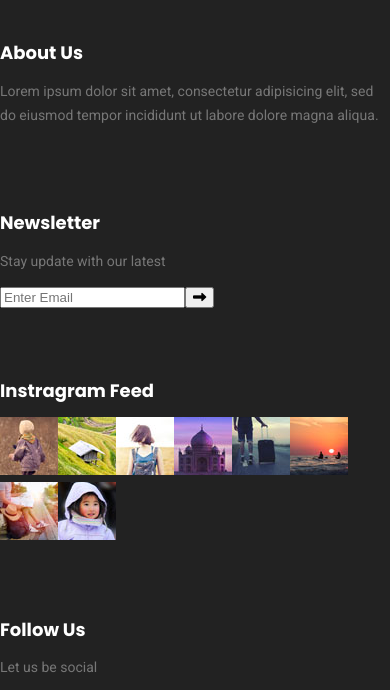
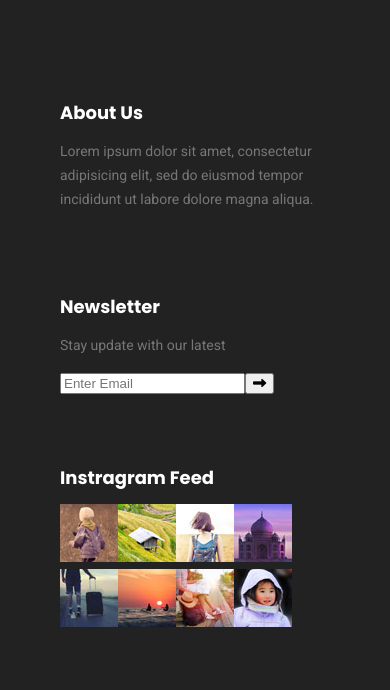
Before and after one commit to rahulbhate/karma, a plain HTML site: page index.html in a window 390 px wide. Shown: the top 690 px of the page. Drawn offline with Linux system fonts and the light colour scheme.

Commit message:
Footer designed as per grid css with media queries

```diff
--- a/index.html
+++ b/index.html
@@ -24,9 +24,8 @@
 
 <body>
     <footer class="footer-area">
-        <div class="footer-inner">
         <div>
-                <h6>About Us</h6>
+            <h6 class="footer-area__h6">About Us</h6>
             <p>
                 Lorem ipsum dolor sit amet, consectetur adipisicing elit, sed do eiusmod tempor incididunt ut labore
                 dolore
@@ -34,60 +33,55 @@
             </p>
         </div>
         <div>
-                <h6>Newsletter</h6>
+            <h6 class="footer-area__h6">Newsletter</h6>
             <p>Stay update with our latest</p>
-                <div class="" id="mc_embed_signup">
-
-                    <form target="_blank" novalidate="true"
-                        action="https://spondonit.us12.list-manage.com/subscribe/post?u=1462626880ade1ac87bd9c93a&amp;id=92a4423d01"
-                        method="get" class="form-inline">
-
-                        <div class="d-flex flex-row">
-
-                            <input class="form-control" name="EMAIL" placeholder="Enter Email"
-                                onfocus="this.placeholder = ''" onblur="this.placeholder = 'Enter Email '" required=""
-                                type="email">
-
-
-                            <button class="click-btn btn btn-default"><i class="fa fa-long-arrow-right"
-                                    aria-hidden="true"></i></button>
-                            <div style="position: absolute; left: -5000px;">
-                                <input name="b_36c4fd991d266f23781ded980_aefe40901a" tabindex="-1" value="" type="text">
+            <input class="form-control" name="EMAIL" placeholder="Enter Email " onfocus="this.placeholder = ''"
+                onblur="this.placeholder = 'Enter Email '" required="" type="email" /><button><i
+                    class="fa fa-long-arrow-right" aria-hidden="true"></i></button>
         </div>
-
-                            <!-- <div class="col-lg-4 col-md-4">
-                                <button class="bb-btn btn"><span class="lnr lnr-arrow-right"></span></button>
-                            </div> -->
+        <div>
+            <h6 class="footer-area__h6">Instragram Feed</h6>
+            <div class="footer-area__nesting">
+                <div class="footer-area__nesting-row">
+                    <p>
+                        <img src="img/i1.jpg" alt="" />
+                    </p>
+                    <p>
+                        <img src="img/i2.jpg" alt="" />
+                    </p>
+                    <p>
+                        <img src="img/i3.jpg" alt="" />
+                    </p>
+                    <p>
+                        <img src="img/i4.jpg" alt="" />
+                    </p>
+                    <p>
+                        <img src="img/i5.jpg" alt="" />
+                    </p>
+                    <p>
+                        <img src="img/i6.jpg" alt="" />
+                    </p>
+                    <p>
+                        <img src="img/i7.jpg" alt="" />
+                    </p>
+                    <p>
+                        <img src="img/i8.jpg" alt="" />
+                    </p>
                 </div>
-                        <div class="info"></div>
-                    </form>
             </div>
         </div>
         <div>
-                <h6>Instragram Feed</h6>
-                <ul class="d-flex flex-wrap">
-                    <li><img src="img/i1.jpg" alt=""></li>
-                    <li><img src="img/i2.jpg" alt=""></li>
-                    <li><img src="img/i3.jpg" alt=""></li>
-                    <li><img src="img/i4.jpg" alt=""></li>
-                    <li><img src="img/i5.jpg" alt=""></li>
-                    <li><img src="img/i6.jpg" alt=""></li>
-                    <li><img src="img/i7.jpg" alt=""></li>
-                    <li><img src="img/i8.jpg" alt=""></li>
-                </ul>
-            </div>
+            <h6 class="footer-area__h6">Follow Us</h6>
+            <p>Let us be social</p>
             <div>
-                <h6>Follow Us</h6>
-                <p>Let us be social</p>
-                <div class="footer-social d-flex align-items-center">
                 <a href="#"><i class="fa fa-facebook"></i></a>
                 <a href="#"><i class="fa fa-twitter"></i></a>
                 <a href="#"><i class="fa fa-dribbble"></i></a>
                 <a href="#"><i class="fa fa-behance"></i></a>
             </div>
         </div>
+    </footer>
     </div>
-    </footer>
     <script src="https://kit.fontawesome.com/381771ce77.js" crossorigin="anonymous"></script>
 </body>
 
--- a/scss/theme/_footer.scss
+++ b/scss/theme/_footer.scss
@@ -1,29 +1,41 @@
 //--------- start footer Area -------------//
-.footer-area{
-    background-color: $dip;
-    text-align: left;
+
+    .footer-area {
+        display: grid;
+        background-color: #222222;
+        grid-template-columns: repeat(4,1fr);
+        grid-gap: 30px;
         margin: 0 auto;
+        padding: 60px;
+        #{&}__nesting {
+            display: grid;
+            grid-template-columns: 2fr 1fr;
         }
-.footer-inner {
+        #{&}__nesting p  {
+            padding: 0px;
+            margin :0px;
+        }
+        #{&}__ i, a {
+            color: white;
+            padding: 10px;
+            &:hover{
+                color: $text-color;
+            }
+        }
+        #{&}__nesting-row {
             display: grid;
-    grid-template-columns: repeat(4, 1fr);
-    grid-gap: 30px;
-     .d-flex {
-        display: flex;
+            grid-template-columns: repeat(4,1fr);
         }
-    .flex-wrap {
-        flex-wrap: wrap;
-    }
-    h6 {
+        #{&}__h6 {
             color: #fff;
             font-size: 18px;
             font-weight: 600;
+            &:hover {
+                color: $text-color;
+            }
             @media (max-width: 767px) {
                 margin-bottom: 15px;
             }
-    }
-    ul li {
-        // width: 21%;
         }
         @media(max-width: 1068px) {
             grid-template-columns: repeat(2, 1fr);
@@ -32,4 +44,6 @@
             grid-template-columns: 1fr;
         }
     }
+
+
 //--------- end footer Area -------------//
```
Also changed, not shown: css/main.css, css/main.min.css, scss/theme/_header.scss (line endings or trailing spaces). Lines whose indentation alone changed are shown as unchanged.
